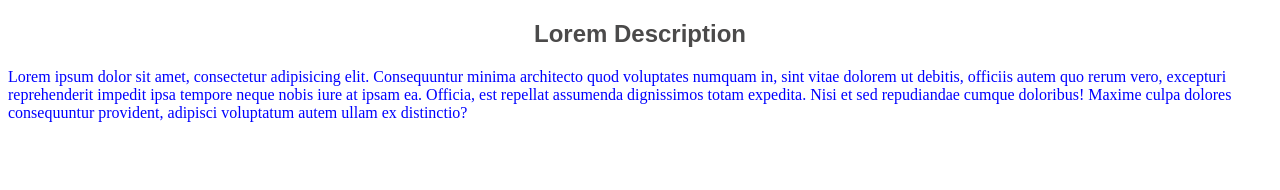
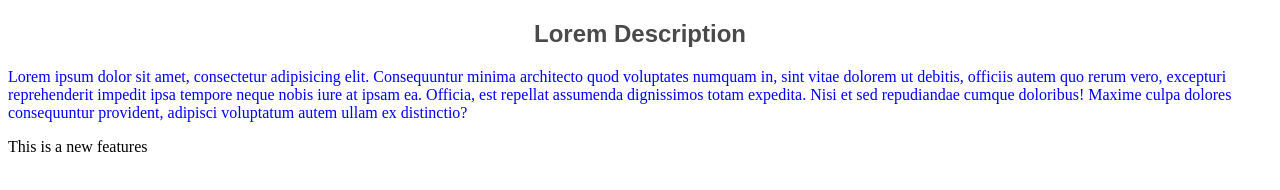
Before and after one commit to raazshrestha9876/LocalRepo, a plain HTML site: page index.html in a window 1280 px wide. Drawn offline with Linux system fonts and the light colour scheme.

Commit message:
Add new feature

```diff
--- a/index.html
+++ b/index.html
@@ -17,5 +17,6 @@
       Maxime culpa dolores consequuntur provident, adipisci voluptatum autem
       ullam ex distinctio?
     </p>
+    <span>This is a new features</span>
   </body>
 </html>
```
